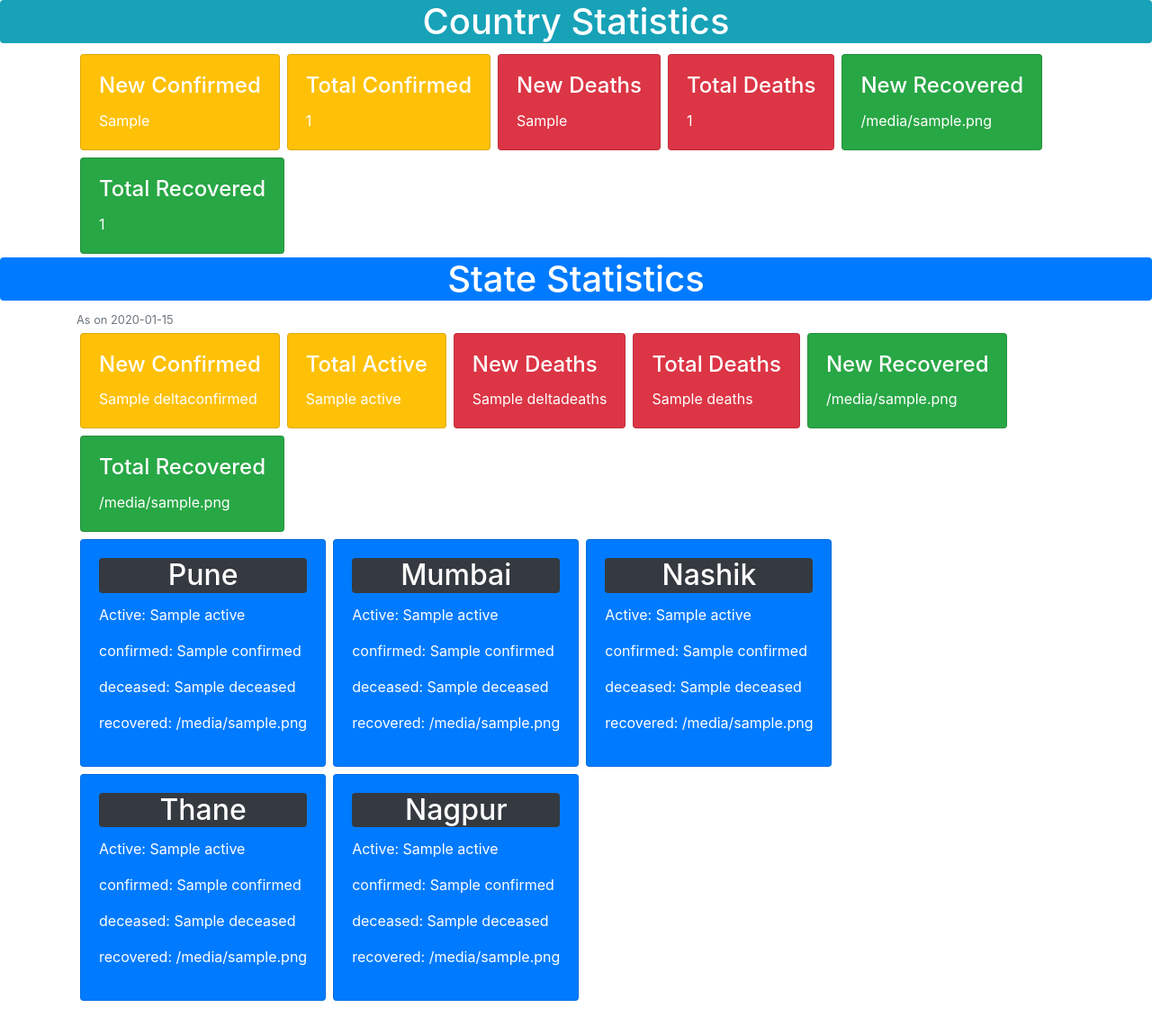
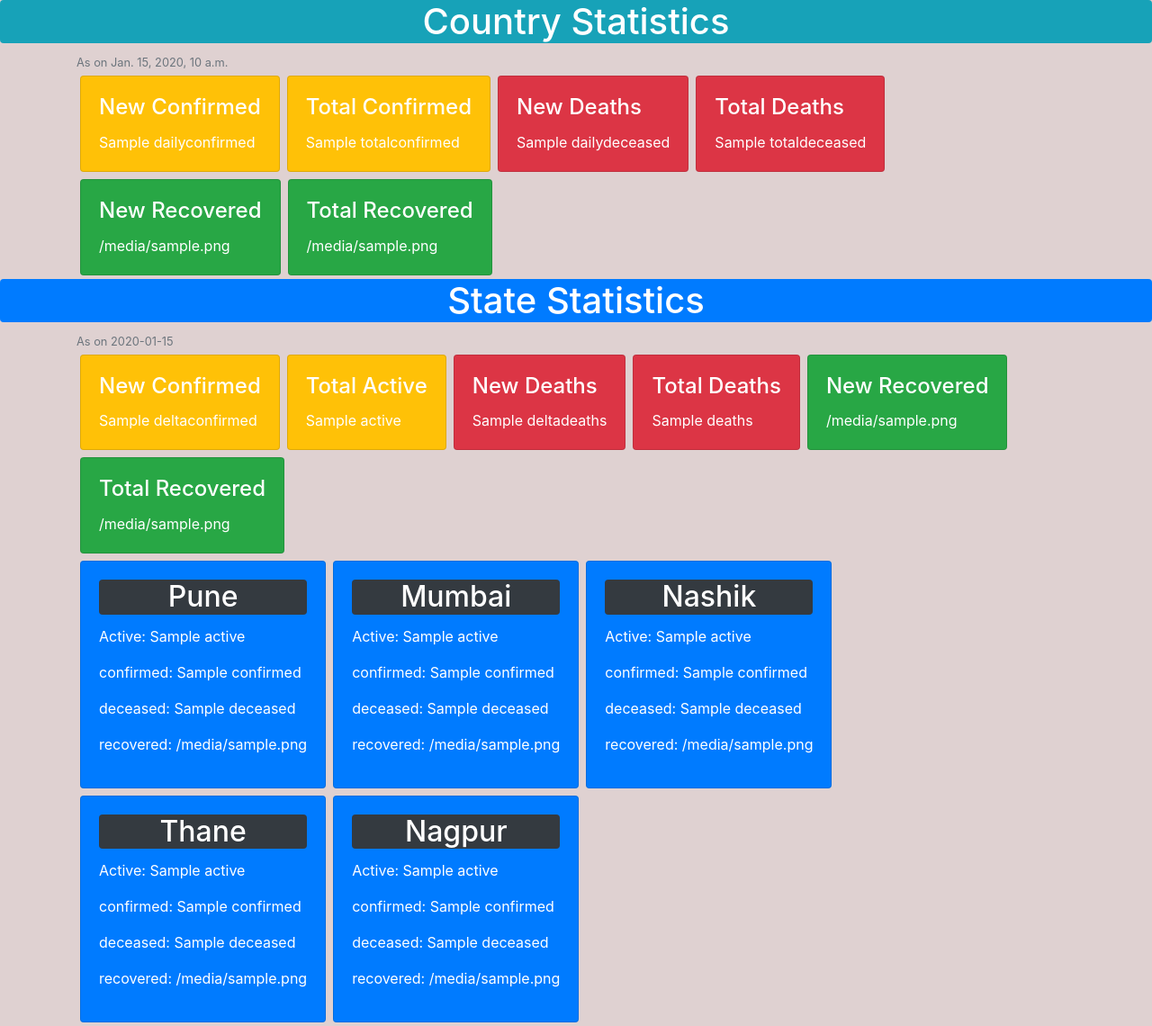
Before and after one commit to arvi18/CovidStats, a Django app: template dataApp/templates/dataApp/index.html in a window 1280 px wide. Shown: the whole page at 90% size. Before the commit the page ends 1112 px from the top, so only its background shows below. Run offline with Django 3.2, Linux system fonts and the light colour scheme; the template is opened without the code that fills it: most values are stand-ins (such as "Sample title", 1, 10 or a date in 2020).

```diff
--- a/dataApp/templates/dataApp/index.html
+++ b/dataApp/templates/dataApp/index.html
@@ -16,7 +16,7 @@
 
 
 
-  <body>
+  <body style="background-color: rgb(223, 209, 209);" >
     <!-- Country -->
                   <!-- Country -->
                                                                              <!-- Country -->
@@ -26,42 +26,43 @@
                                                                     <!-- Country -->
     <div class="bg-info rounded text-white" style="max-width: 100%;"><h1 style="text-align: center;">Country Statistics<h1></div>
     <div class="container">
+      <small class="text-muted" >As on {{india.date}}</small>
       <div class="col">
         <div class="row">
             <div class="card m-1 bg-warning text-white">
                 <div class="card-body">
                   <h4 class="card-title">New Confirmed</h4>
-                  <p class="card-text">{{india.NewConfirmed}}</p>
+                  <p class="card-text">{{india.dailyconfirmed}}</p>
                 </div>
               </div>
               <div class="card m-1 bg-warning text-white">
                 <div class="card-body">
                   <h4 class="card-title">Total Confirmed</h4>
-                  <p class="card-text">{{india.TotalConfirmed}}</p>
+                  <p class="card-text">{{india.totalconfirmed}}</p>
                 </div>
               </div>
               <div class="card m-1 bg-danger text-white">
                 <div class="card-body">
                   <h4 class="card-title">New Deaths</h4>
-                  <p class="card-text">{{india.NewDeaths}}</p>
+                  <p class="card-text">{{india.dailydeceased}}</p>
                 </div>
               </div>
               <div class="card m-1 bg-danger text-white">
                 <div class="card-body">
                   <h4 class="card-title">Total Deaths</h4>
-                  <p class="card-text">{{india.TotalDeaths}}</p>
+                  <p class="card-text">{{india.totaldeceased}}</p>
                 </div>
               </div>
               <div class="card m-1 bg-success text-white">
                 <div class="card-body">
                   <h4 class="card-title">New Recovered</h4>
-                  <p class="card-text">{{india.NewRecovered}}</p>
+                  <p class="card-text">{{india.dailyrecovered}}</p>
                 </div>
               </div>
               <div class="card m-1 bg-success text-white">
                 <div class="card-body">
                   <h4 class="card-title">Total Recovered</h4>
-                  <p class="card-text">{{india.TotalRecovered}}</p>
+                  <p class="card-text">{{india.totalrecovered}}</p>
                 </div>
               </div>
             </div>
--- a/requirements.txt
+++ b/requirements.txt
@@ -2,6 +2,7 @@ asgiref==3.3.4
 certifi==2021.5.30
 chardet==4.0.0
 Django==3.2.4
+gunicorn==20.1.0
 idna==2.10
 pytz==2021.1
 requests==2.25.1
```
Also changed, not shown: dataApp/views.py (+15 -15 lines), 1 other file.
